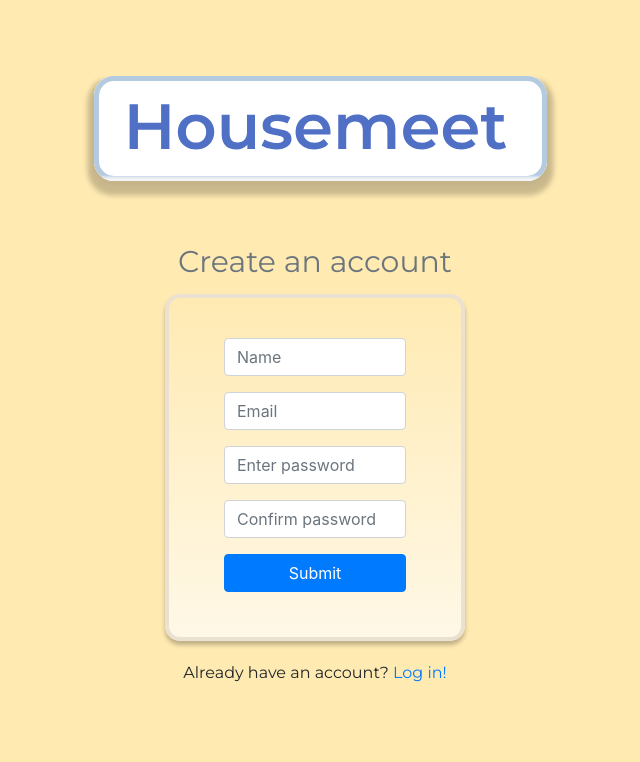
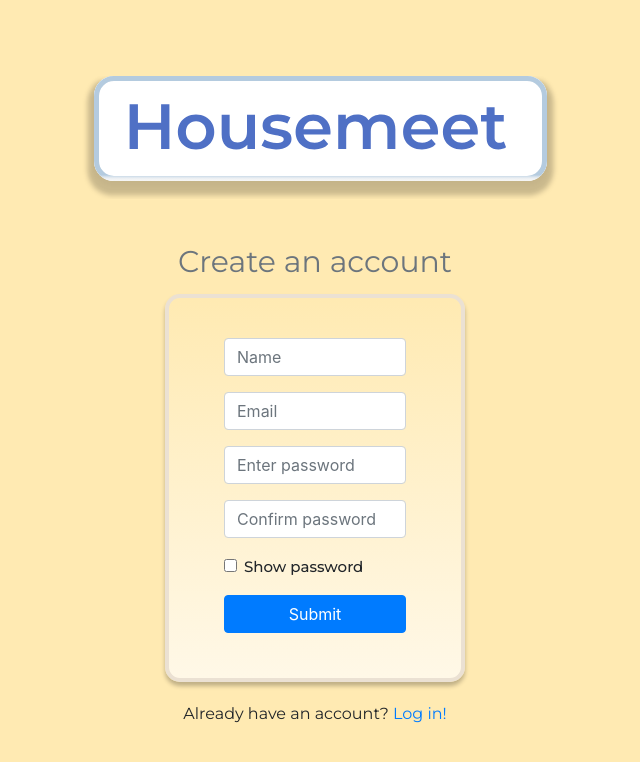
Before and after one commit to kdarken/housemeet-ui, a React (Create React App) app: page /signup in a window 1280 px wide. Shown: the top 762 px of the page, without its empty margins (325-965 px from the left). Built offline with nearby package versions, Linux system fonts and the light colour scheme.

Commit message:
added hide password toggle

```diff
--- a/src/components/SignUpForm.js
+++ b/src/components/SignUpForm.js
@@ -10,11 +10,13 @@ class SignUpForm extends React.Component {
       name: '',
       email: '',
       password: '',
-      passwordRepeated: ''
+      passwordRepeated: '',
+      passwordType: 'password'
     };
 
     this.handleChange = this.handleChange.bind(this);
     this.handleSubmit = this.handleSubmit.bind(this);
+    this.handleClick = this.handleClick.bind(this);
   }
 
   handleChange(event) {
@@ -41,6 +43,11 @@ class SignUpForm extends React.Component {
     })
     event.preventDefault();
   }
+
+  handleClick = () =>
+  this.setState(({ passwordType }) => ({
+    passwordType: passwordType === "text" ? "password" : "text",
+  }));
 
   render() {
     return (
@@ -69,7 +76,7 @@ class SignUpForm extends React.Component {
         </div>
         <div className="form-group">
             <input
-              type="text"
+              type={this.state.passwordType}
               name="password"
               className="form-control"
               placeholder="Enter password"
@@ -80,7 +87,7 @@ class SignUpForm extends React.Component {
         </div>
         <div className="form-group">
             <input
-              type="text"
+              type={this.state.passwordType}
               name="passwordRepeated"
               className="form-control"
               placeholder="Confirm password"
@@ -88,6 +95,23 @@ class SignUpForm extends React.Component {
               onChange={this.handleChange}
               required
             />
+        </div>
+        <div className="form-group">
+          <div className="form-check">
+            <input
+              type="checkbox"
+              id="checkbox"
+              className="form-check-input"
+              onClick={this.handleClick}
+            />
+            <label
+              className="form-check-label"
+              for="checkbox"
+              style={{ fontFamily: "montserrat" }}
+            >
+              Show password
+            </label>
+          </div>
         </div>
         <button type="submit" className="btn btn-primary btn-block">Submit</button>
       </form>
```
